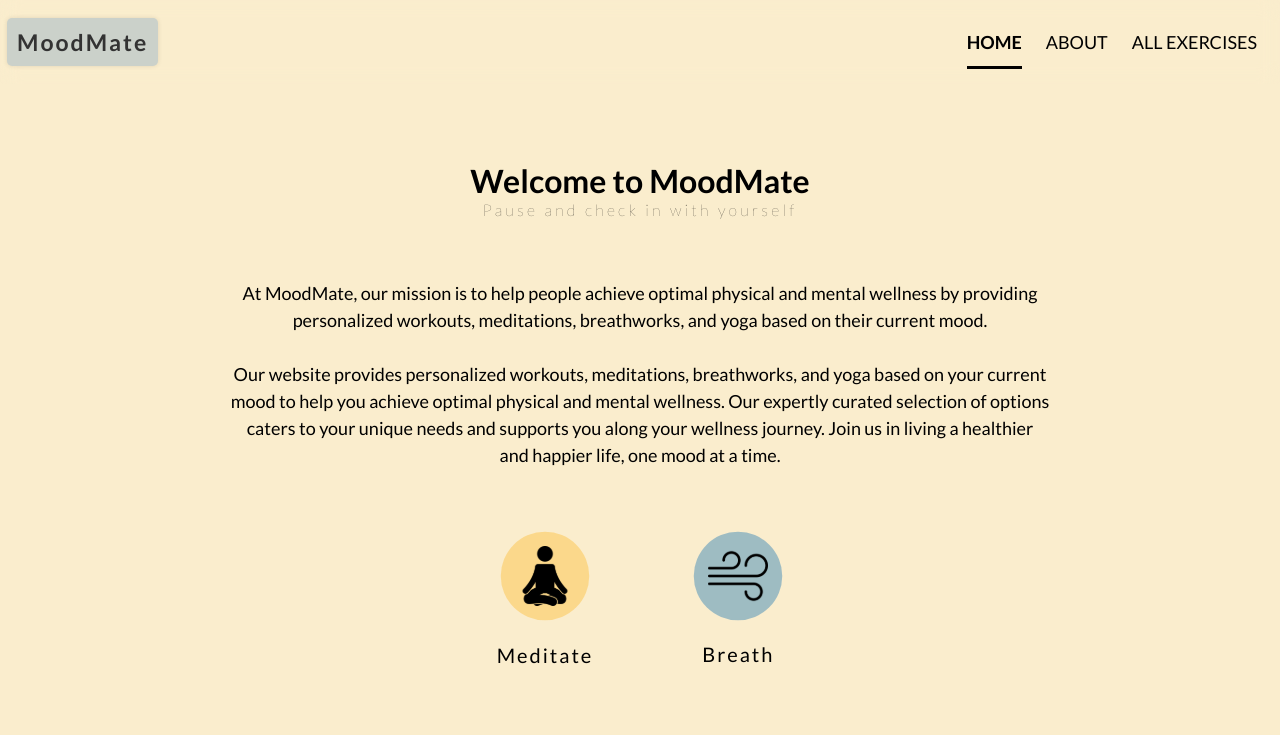
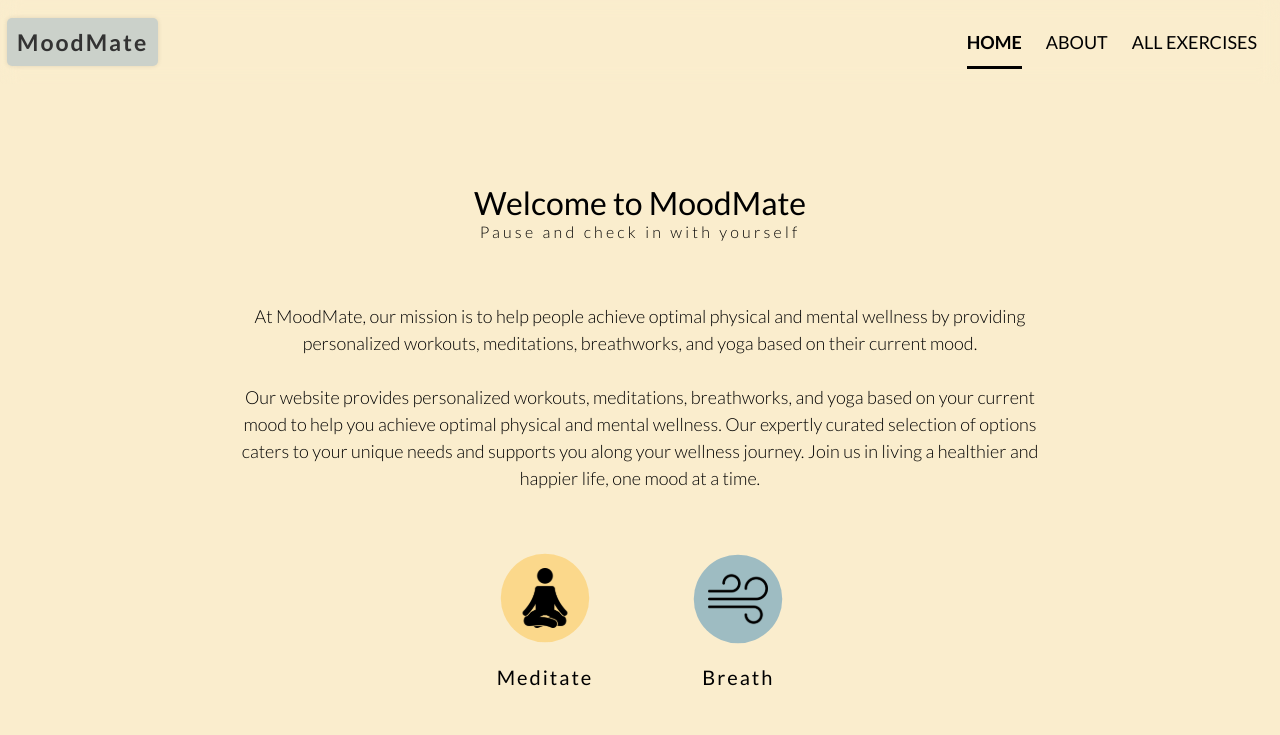
Before and after one commit to idanygo/mood-project, a Next.js app: page /about in a window 1280 px wide. Shown: the top 735 px of the page. Built offline with nearby package versions, Linux system fonts and the light colour scheme.

Commit message:
added design to nav

```diff
--- a/pages/index.js
+++ b/pages/index.js
@@ -20,8 +20,8 @@ export default function Home() {
       </Head>
       <main className={styles.mainwrapper}>
         <div className={styles.wrapper}>
-          <div className={styles.headline}>
-            <h1>What’s your mood today?</h1>
+          <div>
+            <h1 className={styles.headline}>What’s your mood today?</h1>
           </div>
           <div className={styles.emojiContainer}>
             <div className={styles.happyStressContainer}>
--- a/styles/About.module.css
+++ b/styles/About.module.css
@@ -1,10 +1,19 @@
 .mainWrapperAbout {
-  margin-top: 6%;
+  margin-top: 4%;
+  margin-bottom: 12%;
   display: flex;
   justify-content: center;
   margin-left: auto;
   margin-right: auto;
-  margin-bottom: 12%;
+}
+
+.headline {
+  display: flex;
+  justify-content: center;
+  align-items: center;
+  gap: 10px;
+  margin-top: 3rem;
+  font-weight: 400;
 }
 
 .wrapperAbout {
@@ -22,7 +31,7 @@
 }
 
 .slogan {
-  font-weight: 200;
+  font-weight: 300;
   letter-spacing: 0.2em;
 }
 
@@ -33,6 +42,7 @@
   margin-left: auto;
   margin-bottom: 6%;
   line-height: 150%;
+  font-weight: 300;
 }
 
 .summaryHeadline {
@@ -133,7 +143,6 @@
 
   .mission {
     max-width: none;
-    font-weight: 300;
     margin-bottom: 0px;
   }
 
--- a/styles/All.module.css
+++ b/styles/All.module.css
@@ -1,6 +1,7 @@
 .main {
   min-height: 100vh;
   margin-bottom: 12%;
+  margin-top: 6%;
 }
 
 .heading {
@@ -9,7 +10,6 @@
   align-items: center;
   gap: 10px;
   margin-bottom: 3rem;
-  margin-top: 3rem;
   font-weight: 400;
 }
 
@@ -91,16 +91,16 @@
 
 .select {
   font-size: 18px;
-  font-weight: 600;
+  background-color: #f5f0e4;
+  height: 40px;
   color: #333;
-  border-radius: 5px;
-  background-color: #cbd1ca;
+  border-radius: 10px;
   box-shadow: 0px 0px 5px rgba(0, 0, 0, 0.1);
-  border: none;
+  border: black 1px solid;
 }
 
 .tagContainer {
   display: flex;
   justify-content: center;
-  padding-bottom: 20px;
+  padding-bottom: 5%;
 }
```
Also changed, not shown: styles/Tired.module.css (added).
